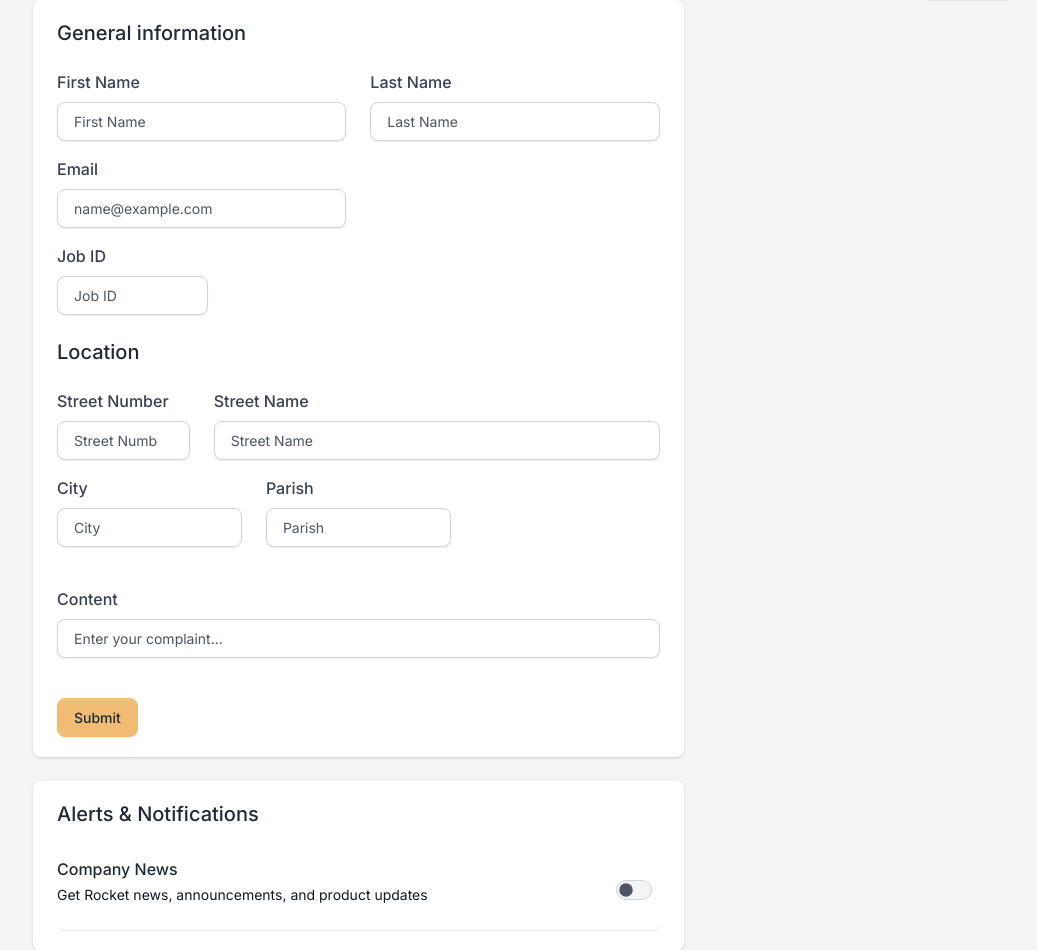
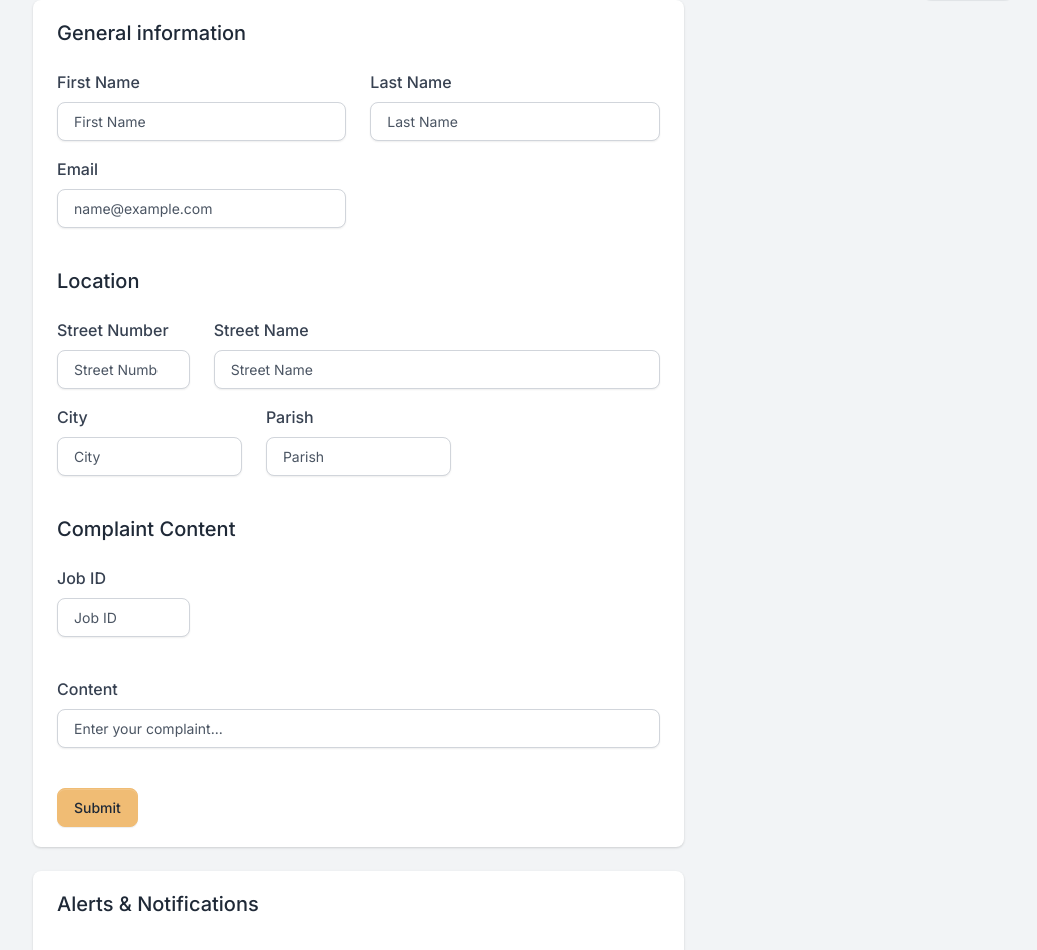
Before and after one commit to jordanmckoy/Flask_Public-Works, a Flask app: template app/templates/user/complaints.html in a window 1280 px wide. Shown: the part 64-1014 px from the top of the page, without its empty margins (243-1280 px from the left). Run offline with Flask 2, Linux system fonts and the light colour scheme; the template is opened without the code that fills it, so the values that code supplies are empty, except form fields; tables that the repository leaves empty hold one stand-in row (values such as "Sample post"); form fields are guessed from the names that the template uses; parts of the project's set-up code (start-up, migrations or seed data) failed here and were passed over; some libraries are stand-ins or nearby versions.

```diff
--- a/app/templates/user/complaints.html
+++ b/app/templates/user/complaints.html
@@ -34,12 +34,6 @@
             </div>
           </div>
         </div>
-        <div class="col-sm-3 mb-3">
-          <div class="form-group">
-            <label for="number">Job ID</label>
-            {{ form.job_id(type="number",class="form-control",placeholder="Job ID" ) }}
-          </div>
-        </div>
         <h2 class="h5 my-4">Location</h2>
         <div class="row">
           <div class="col-sm-3 mb-3">
@@ -69,6 +63,13 @@
             <label for="parish">Parish</label>
             {{ form.parish(type="text",
             class="form-control",placeholder="Parish" )}}
+          </div>
+          <h2 class="h5 my-4">Complaint Content</h2>
+          <div class="col-sm-3 mb-3">
+            <div class="form-group">
+              <label for="number">Job ID</label>
+              {{ form.job_id(type="number",class="form-control",placeholder="Job ID" ) }}
+            </div>
           </div>
           <div class="my-4">
             <label for="textarea"> Content </label>
```
